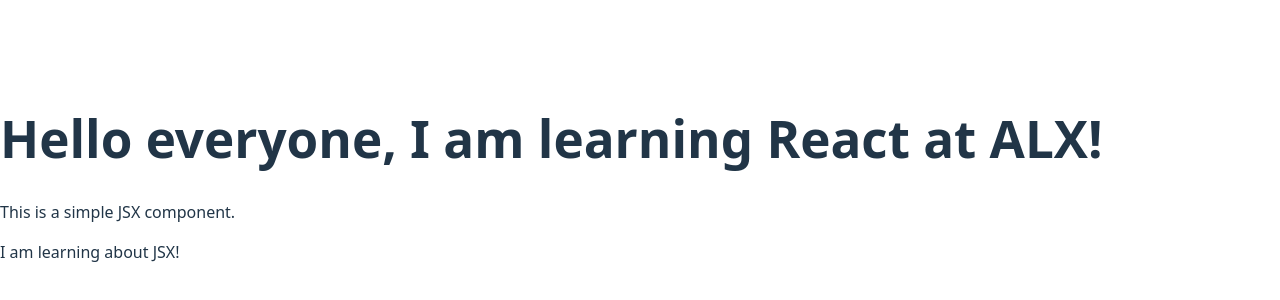
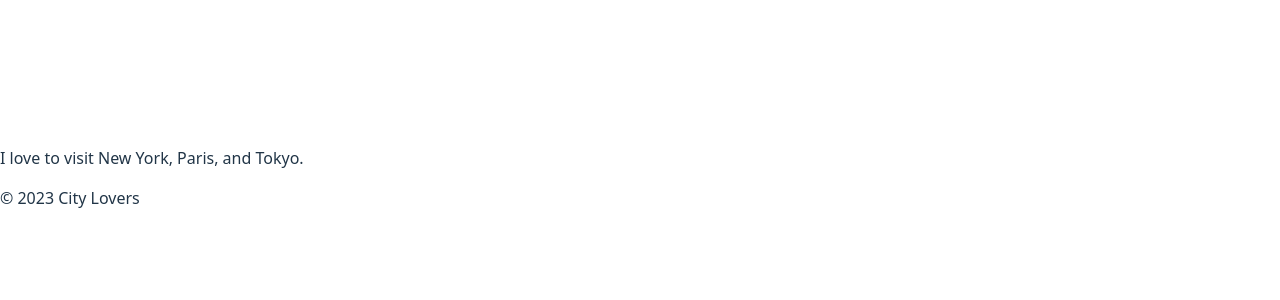
Before and after one commit to Esther-wangari/alx-fe-reactjs, a React (Vite) app in the folder alx-react-app/: page / in a window 1280 px wide. Shown: the part 222-522 px from the top of the page. Built offline with nearby package versions, Linux system fonts and the light colour scheme.

Commit message:
Add Header, MainContent, and Footer components

```diff
--- a/alx-react-app/src/App.jsx
+++ b/alx-react-app/src/App.jsx
@@ -1,13 +1,18 @@
-import WelcomeMessage from './components/WelcomeMessage';
+//import WelcomeMessage from './components/WelcomeMessage';
 //import { useState } from 'react'
 //import reactLogo from './assets/react.svg'
 //import viteLogo from '/vite.svg'
 //import './App.css'
+import header from './Header.jsx';
+import MainContent from './MainContent.jsx';
+import Footer from './Footer.jsx';
 
 function App() {
   return (
     <div>
-      <WelcomeMessage />
+      <header />
+      <MainContent />
+      <Footer />
     </div>
   );
 }
--- /dev/null
+++ b/alx-react-app/src/Footer.jsx
@@ -0,0 +1,9 @@
+function Footer() {
+  return (
+    <footer>
+      <p>© 2023 City Lovers</p>
+    </footer>
+  );
+}
+
+export default Footer;
--- /dev/null
+++ b/alx-react-app/src/Header.jsx
@@ -0,0 +1,9 @@
+function Header() {
+  return (
+    <header>
+      <h1>My Favorite Cities</h1>
+    </header>
+  );
+}
+
+export default Header;
--- /dev/null
+++ b/alx-react-app/src/MainContent.jsx
@@ -0,0 +1,9 @@
+function MainContent() {
+  return (
+    <main>
+      <p>I love to visit New York, Paris, and Tokyo.</p>
+    </main>
+  );
+}
+
+export default MainContent;
```
